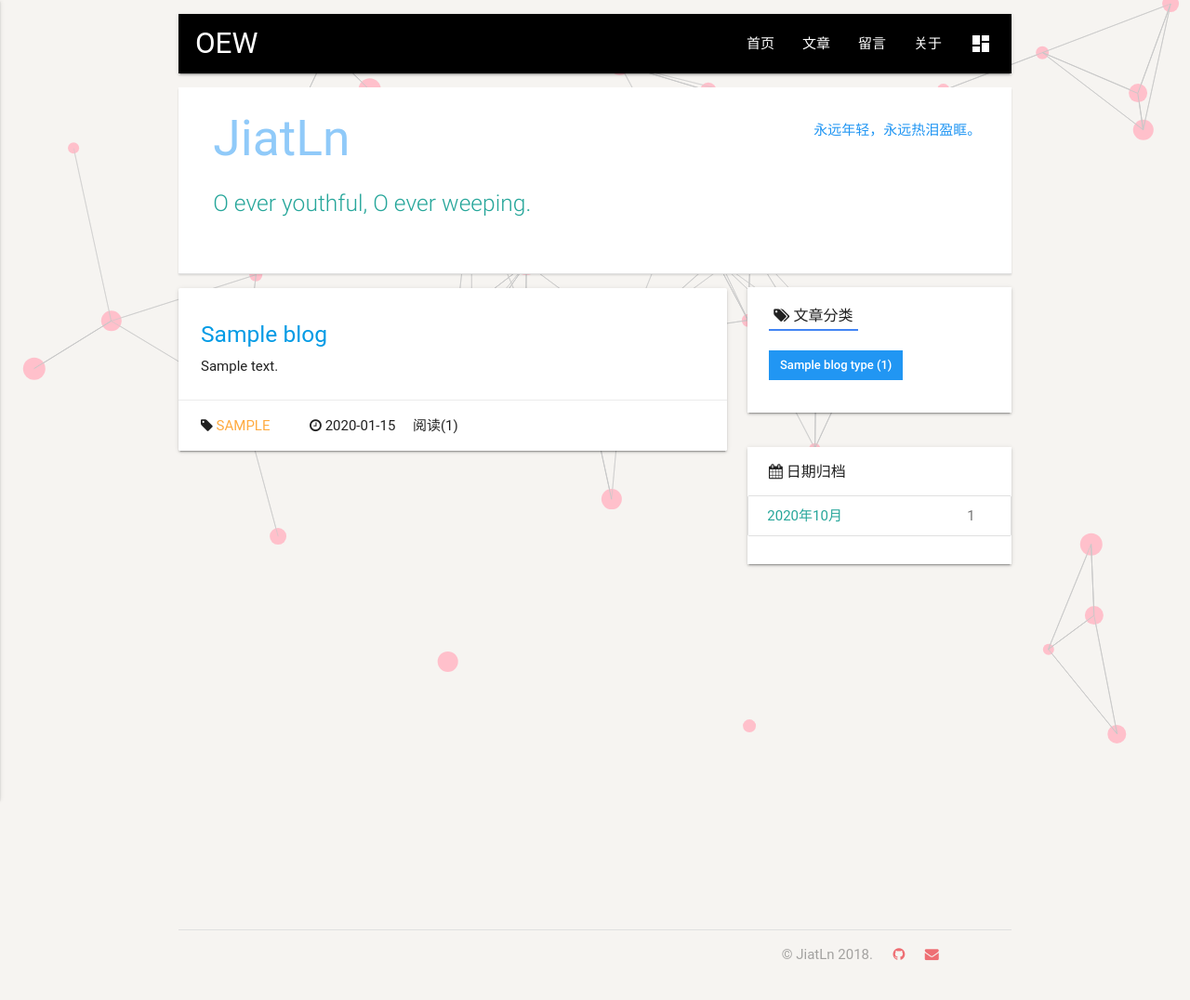
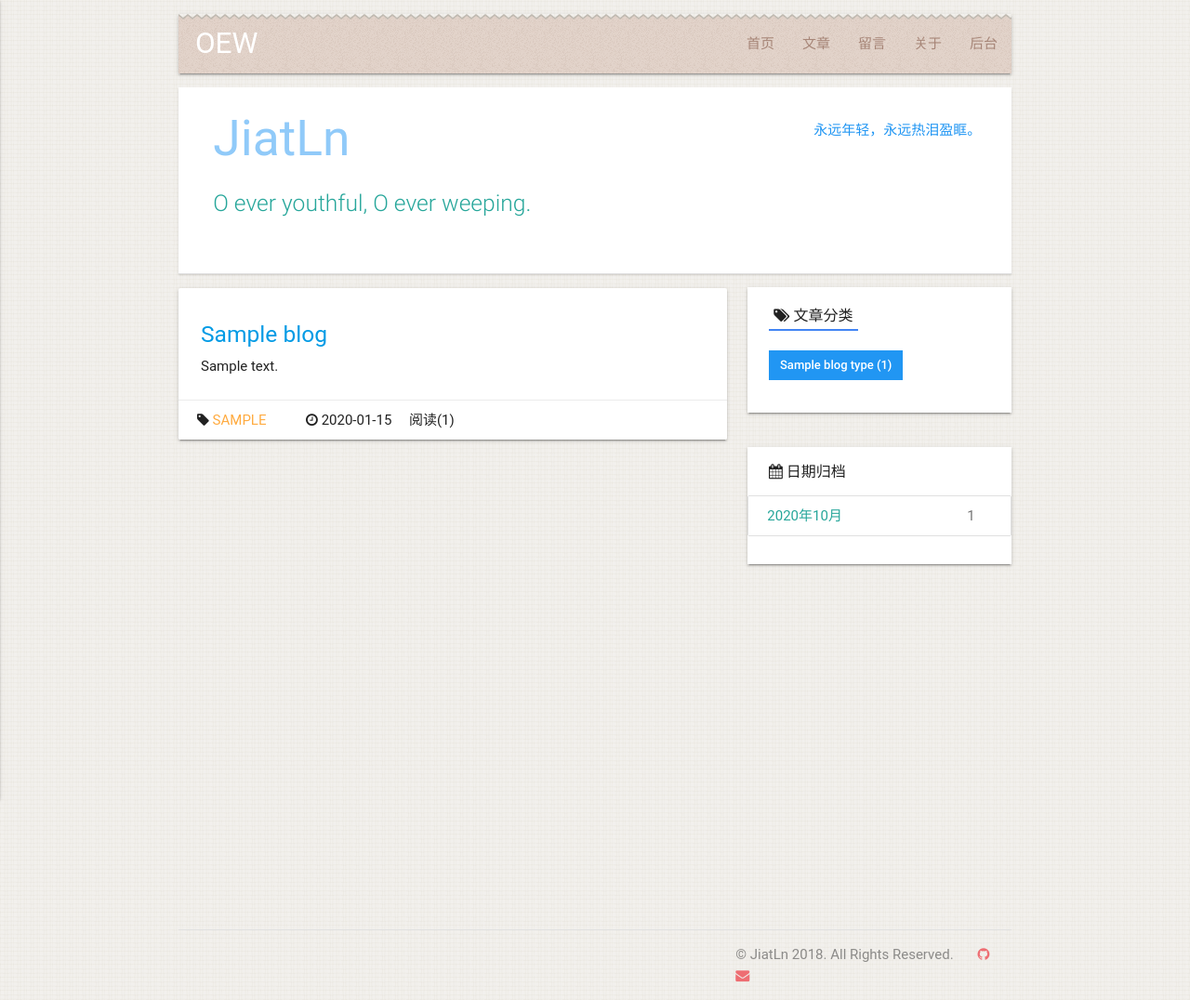
Before and after one commit to JiatLn/mysite, a Django app: template blog/templates/blog/blog_list.html in a window 1280 px wide. Shown: the whole page at 93% size. Before the commit the page ends 1033 px from the top, so only its background shows below. Run offline with Django 3.2, Linux system fonts and the light colour scheme; the template is opened without the code that fills it: most values are stand-ins (such as "Sample title", 1, 10 or a date in 2020); parts of the project's set-up code (start-up, migrations or seed data) failed here and were passed over; some libraries are stand-ins or nearby versions; some web fonts are replaced.

Commit message:
继续优化

```diff
--- a/blog/templates/blog/blog_list.html
+++ b/blog/templates/blog/blog_list.html
@@ -14,8 +14,8 @@
 {% endblock header_extends %}
 
 
+
 {% block content %}
-
 <div class="row">
     <div class="col l8 m12 s12">
         <ul id="staggered-test">
--- a/static/css/base.css
+++ b/static/css/base.css
@@ -1,5 +1,6 @@
 body {
-    background-color: #f6f4f1;
+    /*background-color: #f6f4f1;*/
+    background: url(../images/body-bg.png) rgb(242, 240, 236);
     /*background: url(../images/bgi.jpg) center center / cover no-repeat rgb(34, 34, 34);*/
 }
 
@@ -33,10 +34,13 @@ a:hover {
 
 nav {
     /*background: url(../images/bg.jpg) center center / cover no-repeat rgb(34, 34, 34);*/
-    background: #000;
+    background: url(../images/top-bg.png) 0 0 repeat-x;
     overflow: hidden;
 }
 
+nav ul a {
+    color: #a78678;
+}
 
 
 
@@ -78,7 +82,7 @@ main {
 }
 
 footer > ul {
-    width: 30%;
+    width: 36%;
 }
 
 
@@ -118,3 +122,9 @@ footer > ul {
     border-color: transparent transparent transparent #26a69a;
     margin-right: 3%;
 }
+
+
+
+.clearfix {
+    clear: both;
+}
--- a/static/css/blog/blog.css
+++ b/static/css/blog/blog.css
@@ -34,6 +34,13 @@ article {
     padding-top: 40px;
     padding-bottom: 40px;
 }
+
+
+
+.card .card-action {
+    padding: 10px 20px;
+}
+
 
 
 
--- a/static/css/home.css
+++ b/static/css/home.css
@@ -49,7 +49,6 @@ aside {
 
 
 .about-web {
-    height: 300px;
     min-height: 300px;
     box-shadow: 0 2px 2px 0 rgba(0,0,0,0.14);
     background-color: #fff;
@@ -64,3 +63,7 @@ aside {
     box-shadow: 0 2px 2px 0 rgba(0,0,0,0.14);
     border-radius: 50%;
 }
+
+.about-web ul {
+    padding-bottom: 8%;
+}
--- a/static/js/base.js
+++ b/static/js/base.js
@@ -15,197 +15,7 @@ $(function(){
 })
 
 
-// canvas
-var canvas = document.getElementById("canvas");
-var ctx = canvas.getContext('2d'); //因为是平面的,所以写2d
-canvas.width = window.innerWidth || document.documentElement.clientWidth || document.body.clientWidth;
-canvas.height = window.innerHeight || document.documentElement.clientHeight || document.body.clientHeight;
-function rand(min, max) {
-    return parseInt(Math.random() * (max - min + 1) + min);
-}
 
-function Round() {
-    //随机大小
-    this.r = rand(6, 12);
-    //随机位置
-    var x = rand(this.r,canvas.width - this.r);//仿制超出右边界
-    this.x = x<this.r ? this.r:x;
-    var y = rand(this.r,canvas.height - this.r);
-    this.y = y<this.r ? this.r:y;
-    //随机速度
-    var speed = rand(1, 3);
-    this.speedX = rand(0, 4) > 2 ? speed : -speed;
-    this.speedY = rand(0, 4) > 2 ? speed : -speed;
-
-}
-
-Round.prototype.draw = function() {
-    // ctx.fillStyle = 'rgba(200,200,200,0.5)';
-    ctx.fillStyle = 'pink'
-    ctx.beginPath();
-    ctx.arc(this.x, this.y, this.r, 0, 2 * Math.PI, true);
-    ctx.closePath();
-    ctx.fill();
-}
-
-ctx.arc(this.x, this.y, this.r, 0, 2 * Math.PI, true);
-
-Round.prototype.move = function() {
-    this.x += this.speedX/10;
-    if (this.x > canvas.width  || this.x < 0) {
-        this.speedX *= -1;
-    }
-    this.y += this.speedY/10;
-    if (this.y > canvas.height  || this.y < 0) {
-        this.speedY *= -1;
-    }
-}
-
-Round.prototype.links = function(){
-    for (var i=0;i<ballobj.length;i++) {
-        var l = Math.sqrt((ballobj[i].x - this.x)*(ballobj[i].x - this.x)+(ballobj[i].y - this.y)*(ballobj[i].y - this.y));
-        var a = 1/l *100;
-        if(l<200){
-            ctx.beginPath();
-            ctx.moveTo(this.x,this.y);
-            ctx.lineTo(ballobj[i].x,ballobj[i].y);
-            ctx.strokeStyle = 'rgba(200,200,200,'+a+')';
-            ctx.stroke();
-            ctx.closePath();
-        }
-    }
-}
-
-
-var ballobj = [];
-function init() {
-    for (var i = 0; i < 40; i++) {
-        var obj = new Round();
-        obj.draw();
-        obj.move();
-        ballobj.push(obj);
-    }
-}
-init();
-
-function ballmove(){
-    ctx.clearRect(0,0,canvas.width,canvas.height);
-    for (var i=0;i<ballobj.length;i++) {
-        var ball = ballobj[i];
-        ball.draw();
-        ball.move();
-        ball.links();
-    }
-    window.requestAnimationFrame(ballmove);
-}
-ballmove();
-
-
-
-// var canvas = document.getElementById('canvas');
-// var ctx = canvas.getContext('2d');
-// var rgb = '0';      // 线条颜色值
-// var extendDis = 5;   // 可超出的画布边界
-// var lineDis = 80;    // 连线距离
-// lineDis *= lineDis;
-// canvas.width = window.innerWidth || document.documentElement.clientWidth || document.body.clientWidth;
-// canvas.height = window.innerHeight || document.documentElement.clientHeight || document.body.clientHeight;
-// var RAF = (function() {
-//   return window.requestAnimationFrame || window.webkitRequestAnimationFrame || window.mozRequestAnimationFrame || window.oRequestAnimationFrame || window.msRequestAnimationFrame || function(callback) {
-//         window.setTimeout(callback, 1000 / 60);
-//       };
-// })();
-// // 鼠标活动时，获取鼠标坐标
-// var warea = {x: null, y: null};
-// window.onmousemove = function(e) {
-//   e = e || window.event;
-//   warea.x = e.clientX - canvas.offsetLeft;
-//   warea.y = e.clientY - canvas.offsetTop;
-// };
-// window.onmouseout = function(e) {
-//   warea.x = null;
-//   warea.y = null;
-// };
-// // 添加粒子
-// // x，y为粒子坐标，xa, ya为粒子xy轴加速度，max为连线的最大距离
-// var dots = [];
-// for (var i = 0; i < 200; i++) {
-//   var x = Math.random() * (canvas.width + 2 * extendDis) - extendDis;
-//   var y = Math.random() * (canvas.height + 2 * extendDis) - extendDis;
-//   var xa = (Math.random() * 2 - 1) / 1.5;
-//   var ya = (Math.random() * 2 - 1) / 1.5;
-//   dots.push({
-//     x: x,
-//     y: y,
-//     xa: xa,
-//     ya: ya
-//   })
-// }
-// // 延迟100秒开始执行动画，如果立即执行有时位置计算会出错
-// setTimeout(function() {
-//   animate();
-// }, 100);
-// // 每一帧循环的逻辑
-// function animate() {
-//   ctx.clearRect(0, 0, canvas.width, canvas.height);
-//   bubDrawLine([warea].concat(dots));
-//   RAF(animate);
-// }
-// /**
-//  * 逐个对比连线
-//  * @param ndots
-//  */
-// function bubDrawLine(ndots) {
-//   var ndot;
-//   dots.forEach(function(dot) {
-//     move(dot);
-//     // 循环比对粒子间的距离
-//     for (var i = 0; i < ndots.length; i++) {
-//       ndot = ndots[i];
-//       if (dot === ndot || ndot.x === null || ndot.y === null) continue;
-//       var xc = dot.x - ndot.x;
-//       var yc = dot.y - ndot.y;
-//       // 如果x轴距离或y轴距离大于max,则不计算粒子距离
-//       if (xc > ndot.max || yc > lineDis) continue;
-//       // 两个粒子之间的距离
-//       var dis = xc * xc + yc * yc;
-//       // 如果粒子距离超过max,则不做处理
-//       if (dis > lineDis) continue;
-//       // 距离比
-//       var ratio;
-//       // 如果是鼠标，则让粒子向鼠标的位置移动
-//       if (ndot === warea && dis < 20000) {
-//         dot.x -= xc * 0.01;
-//         dot.y -= yc * 0.01;
-//       }
-//       // 计算距离比
-//       ratio = (lineDis - dis) / lineDis;
-//       // 粒子间连线
-//       ctx.beginPath();
-//       ctx.lineWidth = ratio / 2;
-//       ctx.strokeStyle = 'rgba(' + rgb + ', ' + rgb + ', ' + rgb + ', 1';
-//       ctx.moveTo(dot.x, dot.y);
-//       ctx.lineTo(ndot.x, ndot.y);
-//       ctx.stroke();
-//     }
-//     // 将已经计算过的粒子从数组中删除
-//     ndots.splice(ndots.indexOf(dot), 1);
-//   });
-// }
-// /**
-//  * 粒子移动
-//  * @param dot
-//  */
-// function move(dot) {
-//   dot.x += dot.xa;
-//   dot.y += dot.ya;
-//   // 遇到边界将加速度反向
-//   dot.xa *= (dot.x > (canvas.width + extendDis) || dot.x < -extendDis) ? -1 : 1;
-//   dot.ya *= (dot.y > (canvas.height + extendDis) || dot.y < -extendDis) ? -1 : 1;
-//   // 绘制点
-//   ctx.fillStyle = 'rgba(' + rgb + ', ' + rgb + ', ' + rgb + ', 1';
-//   ctx.fillRect(dot.x - 0.5, dot.y - 0.5, 1, 1);
-// }
 
 var _hmt = _hmt || [];
 (function() {
--- a/templates/base.html
+++ b/templates/base.html
@@ -21,28 +21,28 @@
     <title>{% block title %}{% endblock title %}</title>
 </head>
 <body>
-<canvas id="canvas" class="hide-on-small-only"></canvas>
+<!-- <canvas id="canvas" class="hide-on-small-only"></canvas> -->
 <main>
     {% block menu %}
     <div class="container">
         <div class="section">
             <nav>
                 <div class="nav-wrapper">
-                    <a href="#!" class="brand-logo" style="margin-left: 2%;">OEW</a>
+                    <a href="//oew.ink" class="brand-logo" style="margin-left: 2%;">OEW</a>
                     <a href="#" data-activates="mobile-demo" class="button-collapse"><i class="material-icons">menu</i></a>
                     <ul class="right hide-on-med-and-down">
                         <li><a href="{% url 'home' %}">首页</a></li>
                         <li><a href="{% url 'blog_list' %}#banner">文章</a></li>
                         <li><a href="" onclick="alert('施工中..x.x')">留言</a></li>
                         <li><a href="{% url 'about' %}">关于</a></li>
-                        <li><a href="/admin"><i class="material-icons">dashboard</i>后台</a></li>
+                        <li><a href="/admin">后台</a></li>
                     </ul>
                     <ul class="side-nav" id="mobile-demo">
                         <li><a href="{% url 'home' %}">首页</a></li>
                         <li><a href="{% url 'blog_list' %}#banner">文章</a></li>
                         <li><a href="" onclick="alert('施工中..x.x')">留言</a></li>
                         <li><a href="{% url 'about' %}">关于</a></li>
-                        <li><a href="/admin"><i class="material-icons">dashboard</i>后台</a></li>
+                        <li><a href="/admin">后台</a></li>
                     </ul>
                 </div>
             </nav>
@@ -58,6 +58,7 @@
             </div>
             <div class="col m3" style="margin-top: 20px;">
                 <p class="hide-on-small-only blue-text">永远年轻，永远热泪盈眶。</p>
+
             </div>
         </div>
         <div class="divider"></div>
@@ -71,7 +72,7 @@
 <footer class="container">
     <div class="divider"></div>
     <ul class="right">
-        <li class="left" style="margin-left: 8%; color: rgba(40,40,40,.4);">&copy; JiatLn 2018.</li>
+        <li class="left" style="margin-left: 8%; color: rgba(40,40,40,.5);">&copy; JiatLn 2018. All Rights Reserved.</li>
         <li class="left" style="margin-left: 8%;"><a href="https://github.com/JiatLn/mysite" target="_blank"><i class="fa fa-github" style="color: #ee6e73"></i></a></li>
         <!-- <li class="left" style="margin-left: 8%;"><a href="https://www.zhihu.com/people/lin-jia-tao-75" target="_blank">ZhiHu</a></li> -->
         <li class="left" style="margin-left: 8%;"><a href="mailto:lne128gene980@163.com" target="_blank"><i class="fa fa-envelope" style="color: #ee6e73"></i></a></li>
--- a/templates/home.html
+++ b/templates/home.html
@@ -50,11 +50,13 @@
         <div class="about-web">
             <br><img src="{% static 'images/head.jpg' %}">
             <div class="divider" style="margin: 4% 10%;"></div>
-            <ul style="margin: 8% 10%;">
+            <ul style="margin: 8% 10%;" NAME="up">
                 <li><strong>JiatLn</strong>の个人博客</li>
+                <li>已上线<div class="clock" style="display: inline-block;"></div></li>
                 <li><span>人生苦短，我用Python 3.</span></li>
                 <li><a href="mailto:lne128gene980@163.com">lne128gene980@163.com</a></li>
             </ul>
+            <div class="clearfix"></div>
         </div>
     </div>
 </div>
@@ -62,6 +64,7 @@
 
 {% block script_extends %}
     <script type="text/javascript" src="{% static 'js/home.js' %}"></script>
+    <script type="text/javascript" src="{% static 'js/clock.js' %}"></script>
     <script type="text/javascript">
         $(document).ready(function(){
           $('.carousel').carousel();
```
Also changed, not shown: static/js/canvas_bg.js (added, +191 -0 lines), static/js/clock.js (added, +70 -0 lines), static/images/banner.jpg (added), static/images/body-bg.png (added), static/images/top-bg.png (added).
